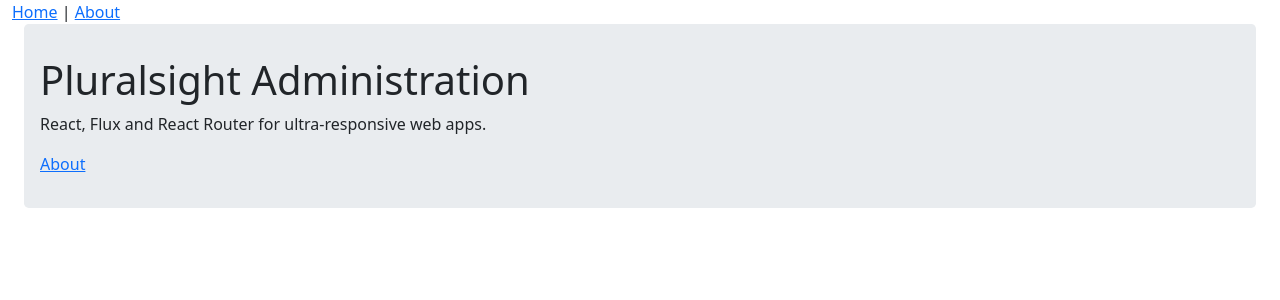
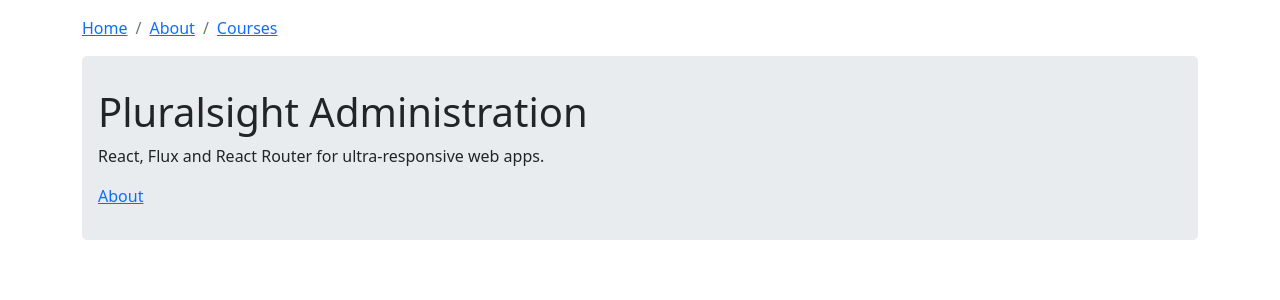
Before and after one commit to rayhansoe/course-flux, a React (Create React App) app: page / in a window 1280 px wide. Shown: the top 300 px of the page. Built offline with nearby package versions, Linux system fonts and the light colour scheme.

Commit message:
init CoursesPage

```diff
--- a/src/components/App.jsx
+++ b/src/components/App.jsx
@@ -1,3 +1,4 @@
+import CoursesPage from "./CoursesPage"
 import About from "./About"
 import HomePage from "./HomePage"
 import Header from "./common/Header"
@@ -5,11 +6,12 @@
 const App = () => {
 	function getPage() {
 		const route = window.location.pathname
+		if (route === "/courses") return <CoursesPage />
 		if (route === "/about") return <About />
 		return <HomePage />
 	}
 	return (
-		<div className='container-fluid'>
+		<div className='container'>
 			<Header />
 			{getPage()}
 		</div>
--- /dev/null
+++ b/src/components/CoursesPage.jsx
@@ -0,0 +1,9 @@
+const CoursesPage = () => {
+	return (
+		<div>
+			<h1>Hai Hai...</h1>
+		</div>
+	)
+}
+
+export default CoursesPage
--- a/src/components/HomePage.jsx
+++ b/src/components/HomePage.jsx
@@ -1,11 +1,9 @@
 const HomePage = () => {
 	return (
-		<div className='container-fluid'>
-			<div className='jumbotron'>
-				<h1>Pluralsight Administration</h1>
-				<p>React, Flux and React Router for ultra-responsive web apps.</p>
-				<a href='/about'>About</a>
-			</div>
+		<div className='jumbotron'>
+			<h1>Pluralsight Administration</h1>
+			<p>React, Flux and React Router for ultra-responsive web apps.</p>
+			<a href='/about'>About</a>
 		</div>
 	)
 }
--- a/src/components/common/Header.jsx
+++ b/src/components/common/Header.jsx
@@ -1,8 +1,27 @@
 const Header = () => {
 	return (
-		<nav>
-			<a href='/'>Home</a> | <a href='/about'>About</a>
-		</nav>
+		<>
+			{/* <nav >
+			<a href='/'>Home</a> | <a href='/about'>About</a> | <a href='/courses'>Courses</a>
+		</nav> */}
+
+			<nav aria-label={"breadcrumb"} className='mt-3'>
+				<ol className='breadcrumb'>
+					<li className='breadcrumb-item'>
+						{" "}
+						<a href='/'>Home</a>
+					</li>
+					<li className='breadcrumb-item'>
+						{" "}
+						<a href='/about'>About</a>
+					</li>
+					<li className='breadcrumb-item'>
+						{" "}
+						<a href='/courses'>Courses</a>{" "}
+					</li>
+				</ol>
+			</nav>
+		</>
 	)
 }
 
```
